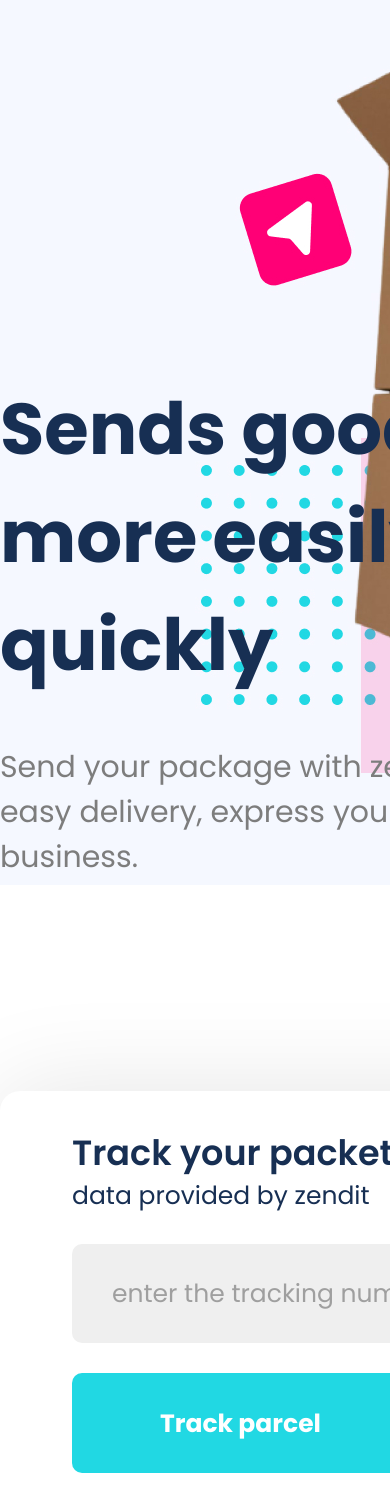
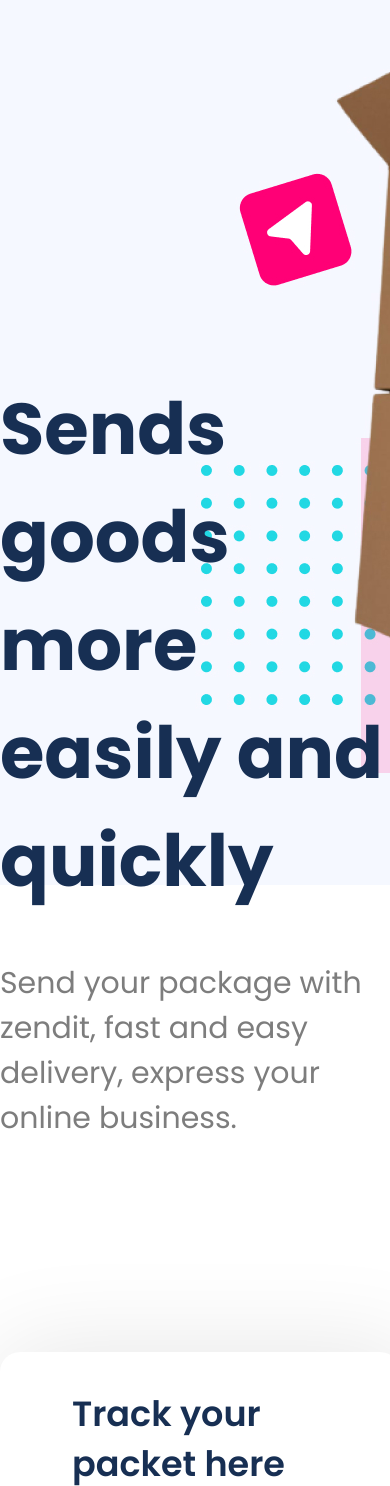
Before and after one commit to snickersnasian/Zendit, a plain HTML site: page index.html in a window 390 px wide. Shown: the part 115-1601 px from the top of the page. Drawn offline with Linux system fonts and the light colour scheme.

Commit message:
media request edited

```diff
--- a/css/style.css
+++ b/css/style.css
@@ -399,6 +399,19 @@ body {
     margin: 0 0 60px 0;
   }
 }
+@media screen and (max-width: 600px) {
+
+  .page__content {
+    max-width:  400px;
+  }
+
+  button {
+    margin: 30px 0 0 0;
+  }
+}
+
+
+
 @media screen and (max-width: 1398px) {
   button {
     margin: 30px 0 0 0;
```
